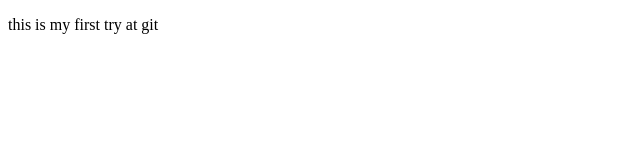
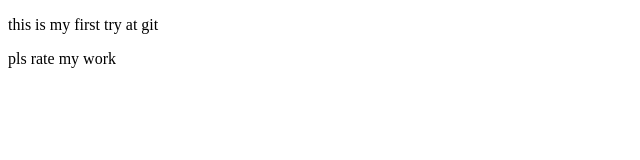
Before and after one commit to rich-okon/dandixon, a plain HTML site: page index.html in a window 1280 px wide. Shown: the full height of the page, 0-640 px from the left. Drawn offline with Linux system fonts and the light colour scheme.

Commit message:
ratings
pls rate my work

```diff
--- a/index.html
+++ b/index.html
@@ -8,6 +8,7 @@
 <body>
     <section>
         <p>this is my first try at git</p>
+        <p>pls rate my work</p>
     </section>
 </body>
 </html>
```
